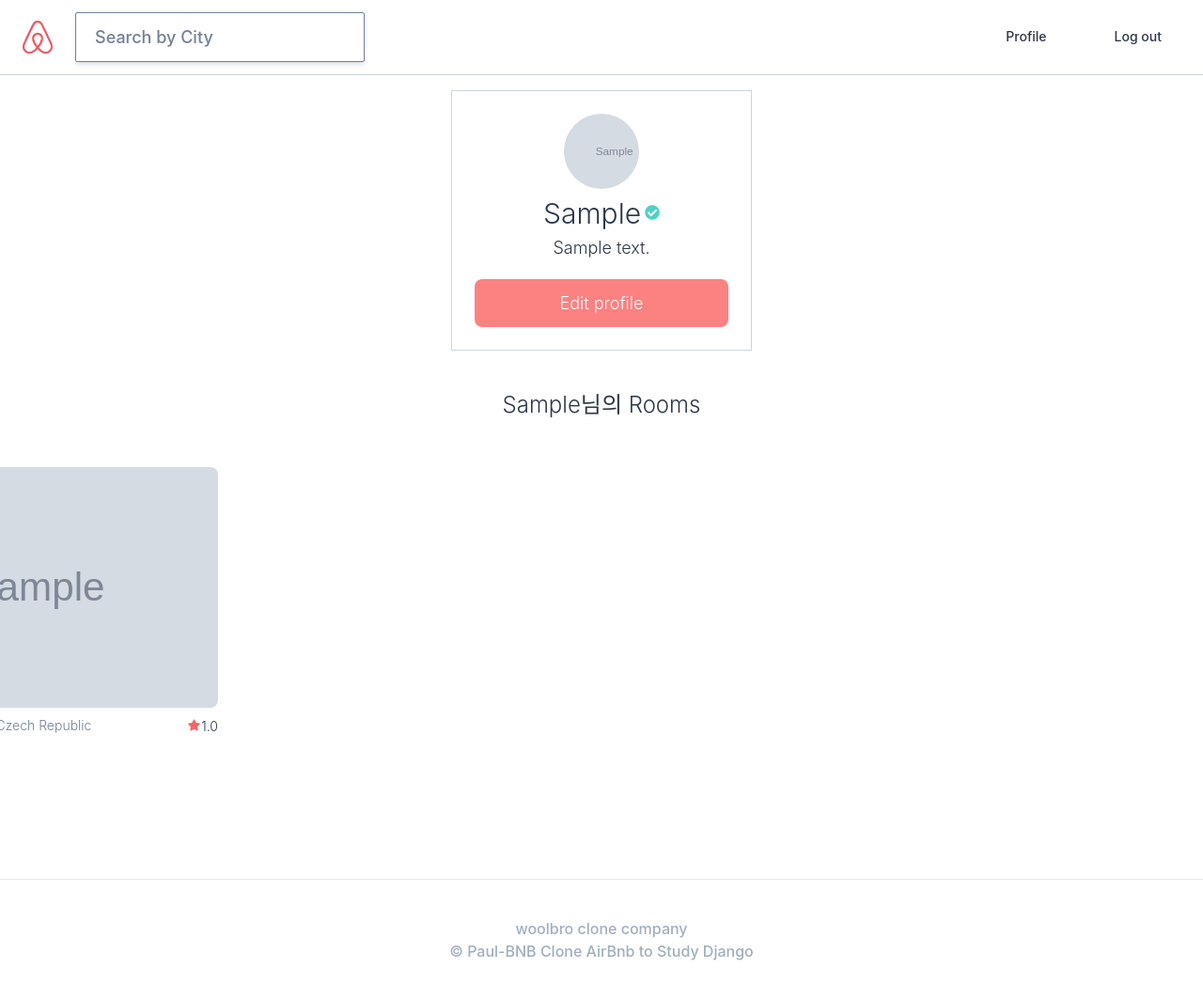
After one commit to paullee714/airbnb_clone, a Django app: page /users/1/ in a window 1280 px wide; the page is wider, and only the part inside the window is pictured. The commit adds this page. Shown: that part at 94% size. Run offline with Django 3.2, Linux system fonts and the light colour scheme; a user stored in the database is signed in; tables that the repository leaves empty hold one stand-in row (values such as "Sample post"); grey boxes marked "Sample" are stand-in pictures; some libraries are stand-ins or nearby versions.

Commit message:
user profile  작성

```diff
--- a/assets/scss/style.scss
+++ b/assets/scss/style.scss
@@ -17,6 +17,10 @@
 
 .btn{
     @apply w-full text-center rounded-sm py-5 text-lg font-light;
+}
+
+.btn_link{
+  @apply w-full text-center rounded-lg py-3 text-lg font-light text-white bg-red-400;
 }
 
 input {
--- /dev/null
+++ b/templates/mixins/user_avatar.html
@@ -0,0 +1,7 @@
+{% if user.avatar %}
+<div class="h-20 w-20 rounded-full bg-cover" style="background-image:url({{user.avatar.url}})"></div>
+{% else %}
+<div class="h-20 w-20 bg-gray-700 rounded-full text-white flex justify-center items-center overflow-hidden">
+    <span class="text-3xl">{{user.email|first}}</span>
+</div>
+{% endif %}
--- a/templates/partial/nav.html
+++ b/templates/partial/nav.html
@@ -1,7 +1,7 @@
 <ul class="flex items-center text-sm font-medium h-full">
     {% if user.is_authenticated %}
-    <li class="nav_link">
-        <a href="{% url "users:logout" %}">Log out</a></li>
+    <li class="nav_link"><a href={{user.get_absolute_url}}>Profile</a></li>
+    <li class="nav_link"><a href="{% url "users:logout" %}">Log out</a></li>
     {% else %}
     <li class="nav_link">
         <a href="{% url "users:login" %}">Login</a></li>
--- a/templates/rooms/room_detail.html
+++ b/templates/rooms/room_detail.html
@@ -11,7 +11,7 @@
 </div>
 <div>
     <h2>
-    By : {{room.hosts.username}}
+        By : <a href="{{room.hosts.get_absolute_url}} ">{{room.hosts.username}} </a>
         {% if room.hosts.superhost %}
         (superhost)
         {% endif %}
--- /dev/null
+++ b/templates/users/user_detail.html
@@ -0,0 +1,35 @@
+{% extends 'base.html' %}
+{% block page_title %}
+@{{user_obj.first_name}} 님의 프로필
+{% endblock page_title %}
+
+
+{% block content %}
+<div class="min-h-75vh">
+    <div
+        class="container lg:w-5/12 md:w-1/2 xl:w-1/4 mx-auto my-10 flex flex-col items-center border p-6 border-gray-400">
+        {% include "mixins/user_avatar.html" with user=user_obj %}
+        <div class="flex items-center">
+            <span class="text-3xl mt-1">{{user_obj.first_name}}</span>
+            {% if user_obj.superhost %}
+            <i class="fas fa-check-circle text-teal-400 ml-1"></i>
+            {% endif %}
+        </div>
+        <span class="text-lg mb-5">{{user_obj.bio}}</span>
+        {% if user == user_obj %}
+        <a href="{% url 'users:update' %}" class="btn_link">Edit profile</a>
+        {% endif %}
+    </div>
+
+    {% if user_obj.rooms.count > 0 %}
+    <h3 class="mb-12 text-2xl text-center">{{user_obj.first_name}}님의 Rooms</h3>
+    <div class="container mx-auto pb-10">
+        <div class="flex flex-wrap -mx-40 mb-10">
+            {% for room in user_obj.rooms.all %}
+            {% include 'mixins/room_card.html' with room=room %}
+            {% endfor%}
+        </div>
+    </div>
+    {% endif %}
+</div>
+{% endblock content %}
--- a/users/models.py
+++ b/users/models.py
@@ -4,6 +4,7 @@ from django.core.mail import send_mail
 from django.conf import settings
 from django.utils.html import strip_tags
 from django.template.loader import render_to_string
+from django.shortcuts import reverse
 
 import uuid
 
@@ -61,6 +62,9 @@ class User(AbstractUser):
         max_length=50, choices=LOGIN_CHOICES, default=LOGIN_EMAIL
     )
 
+    def get_absolute_url(self):
+        return reverse("users:profile", kwargs={"pk": self.pk})
+
     def verify_email(self):
         if self.email_verified is False:
             secret = uuid.uuid4().hex[:20]
--- a/users/urls.py
+++ b/users/urls.py
@@ -4,12 +4,16 @@ from . import views
 app_name = "users"
 
 urlpatterns = [
-    path("login", views.LoginView.as_view(), name="login"),
-    path("login/github", views.github_login, name="github-login"),
-    path("login/github/callback", views.github_callbak, name="github-callback"),
-    path("login/kakao", views.kakao_login, name="kakao-login"),
-    path("login/kakao/callback", views.kakao_callback, name="kakao-callback"),
-    path("logout", views.log_out, name="logout"),
-    path("signup", views.SignUpView.as_view(), name="signup"),
-    path("verify/<str:key>", views.complete_verification, name="complete-verification"),
+    path("login/", views.LoginView.as_view(), name="login"),
+    path("login/github/", views.github_login, name="github-login"),
+    path("login/github/callback/", views.github_callbak, name="github-callback"),
+    path("login/kakao/", views.kakao_login, name="kakao-login"),
+    path("login/kakao/callback/", views.kakao_callback, name="kakao-callback"),
+    path("logout/", views.log_out, name="logout"),
+    path("signup/", views.SignUpView.as_view(), name="signup"),
+    path(
+        "verify/<str:key>/", views.complete_verification, name="complete-verification"
+    ),
+    path("update-profile/", views.UpdateProfileView.as_view(), name="update"),
+    path("<int:pk>/", views.UserProfileView.as_view(), name="profile"),
 ]
--- a/users/views.py
+++ b/users/views.py
@@ -10,7 +10,7 @@ from django.core.files.base import ContentFile
 
 
 # Django Login View
-from django.views.generic import FormView
+from django.views.generic import FormView, DetailView, UpdateView
 
 # Create your views here.
 
@@ -250,3 +250,35 @@ def kakao_callback(request):
     except KakaoException as e:
         messages.error(request, e)
         return redirect(reverse("users:login"))
+
+
+##user Profile View
+class UserProfileView(DetailView):
+
+    model = models.User
+    context_object_name = "user_obj"
+
+    def get_context_data(self, **kwargs):
+        context = super().get_context_data(**kwargs)
+        print(context)
+        return context
+
+
+# user Profile Update
+class UpdateProfileView(UpdateView):
+    model = models.User
+    template_name = "users/update-profile.html"
+    fields = (
+        "first_name",
+        "last_name",
+        "avatar",
+        "gender",
+        "bio",
+        "birthdate",
+        "language",
+        "currency",
+        "superhost",
+    )
+
+    def get_object(self, queryset=None):
+        return self.request.user
```
Also changed, not shown: templates/rooms/room_list.html (+7 -7 lines), templates/users/update-profile.html (added, +19 -0 lines), static/css/style.css. Lines whose indentation alone changed are shown as unchanged.
